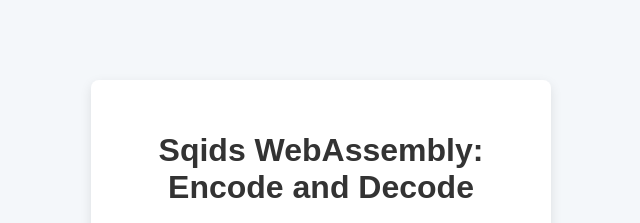
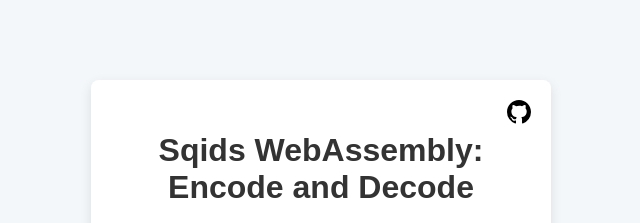
Before and after one commit to faridgh1991/sqid-wasm, a plain HTML site: page index.html in a window 1280 px wide. Shown: the top 223 px of the page, 319-959 px from the left. Drawn offline with Linux system fonts and the light colour scheme; no server answers.

Commit message:
add github link

```diff
--- a/index.html
+++ b/index.html
@@ -7,7 +7,8 @@
           content="Sqids WebAssembly for encoding and decoding numbers using the Sqids algorithm. Try it out online!">
     <meta name="author" content="Farid">
     <meta property="og:title" content="Sqids WebAssembly">
-    <meta property="og:description" content="Interactive WASM app to encode and decode numbers using Sqids WebAssembly.">
+    <meta property="og:description"
+          content="Interactive WASM app to encode and decode numbers using Sqids WebAssembly.">
     <meta property="og:type" content="website">
     <meta property="og:image" content="path_to_image.jpg">
     <title>Sqids WASM Interactive Encoder/Decoder</title>
@@ -30,6 +31,7 @@
         }
 
         .container {
+            position: relative;
             background-color: #fff;
             padding: 30px;
             border-radius: 8px;
@@ -82,6 +84,22 @@
 </head>
 <body>
 <div class="container">
+    <a href="https://github.com/faridgh1991/sqid-wasm" target="_blank"
+       style="position: absolute; top: 20px; right: 20px; text-decoration: none;">
+        <svg height="24" width="24" viewBox="0 0 16 16" fill="black" aria-hidden="true">
+            <path d="M8 0C3.58 0 0 3.58 0 8a8 8 0 005.47 7.59c.4.07.55-.17.55-.38
+            0-.19-.01-.82-.01-1.49-2.01.37-2.53-.49-2.69-.94-.09-.23-.48-.94-.82-1.13
+            -.28-.15-.68-.52-.01-.53.63-.01 1.08.58 1.23.82.72 1.21 1.87.87 2.33.66
+            .07-.52.28-.87.51-1.07-1.78-.2-3.64-.89-3.64-3.95
+            0-.87.31-1.59.82-2.15-.08-.2-.36-1.02.08-2.12
+            0 0 .67-.21 2.2.82a7.65 7.65 0 012.01-.27c.68 0 1.36.09 2.01.27
+            1.53-1.04 2.2-.82 2.2-.82.44 1.1.16 1.92.08 2.12.51.56.82 1.27.82 2.15
+            0 3.07-1.87 3.75-3.65 3.95.29.25.54.73.54 1.48
+            0 1.07-.01 1.93-.01 2.2 0 .21.15.46.55.38A8 8 0 0016 8
+            c0-4.42-3.58-8-8-8z"></path>
+        </svg>
+    </a>
+
     <h1>Sqids WebAssembly: Encode and Decode</h1>
 
     <section>
```
